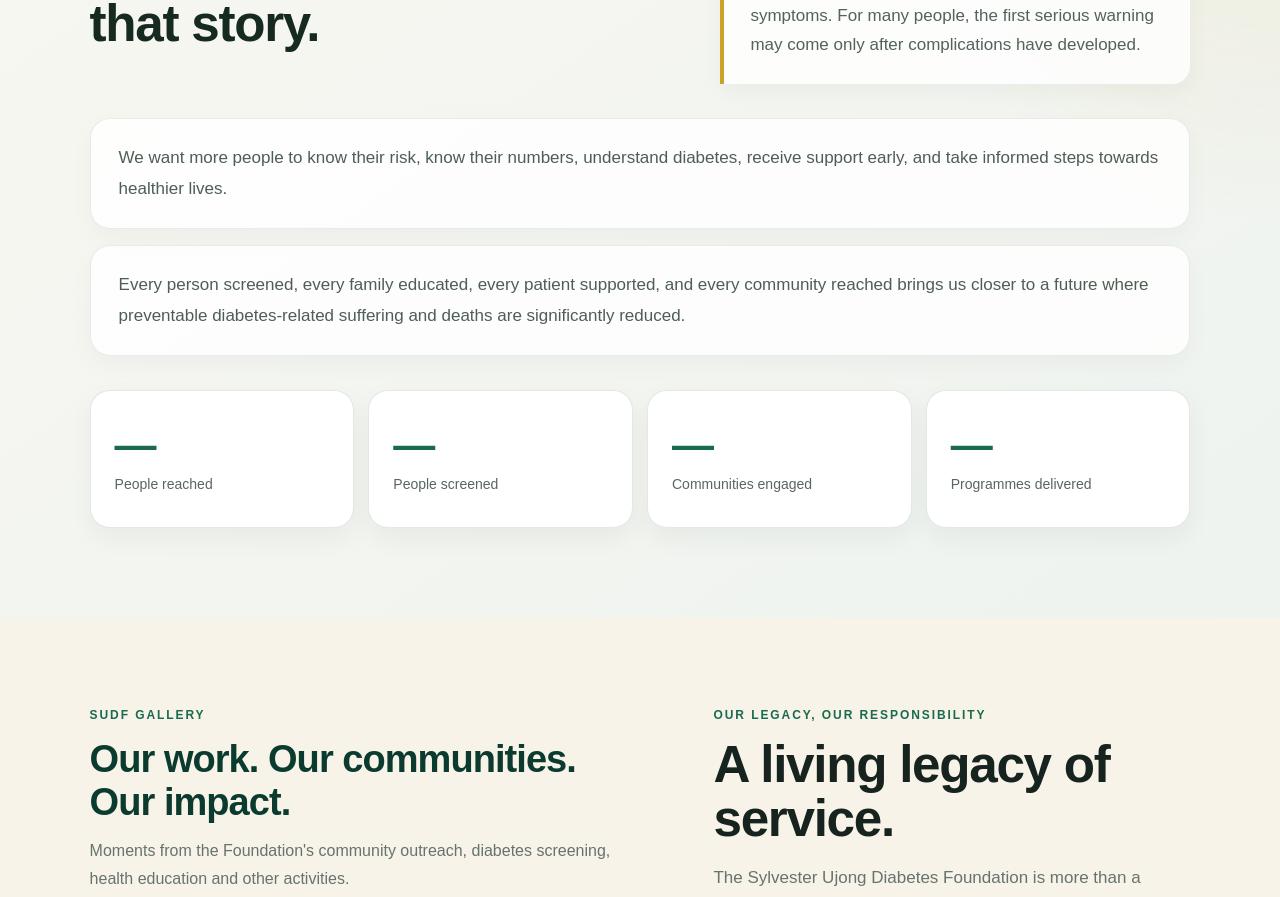
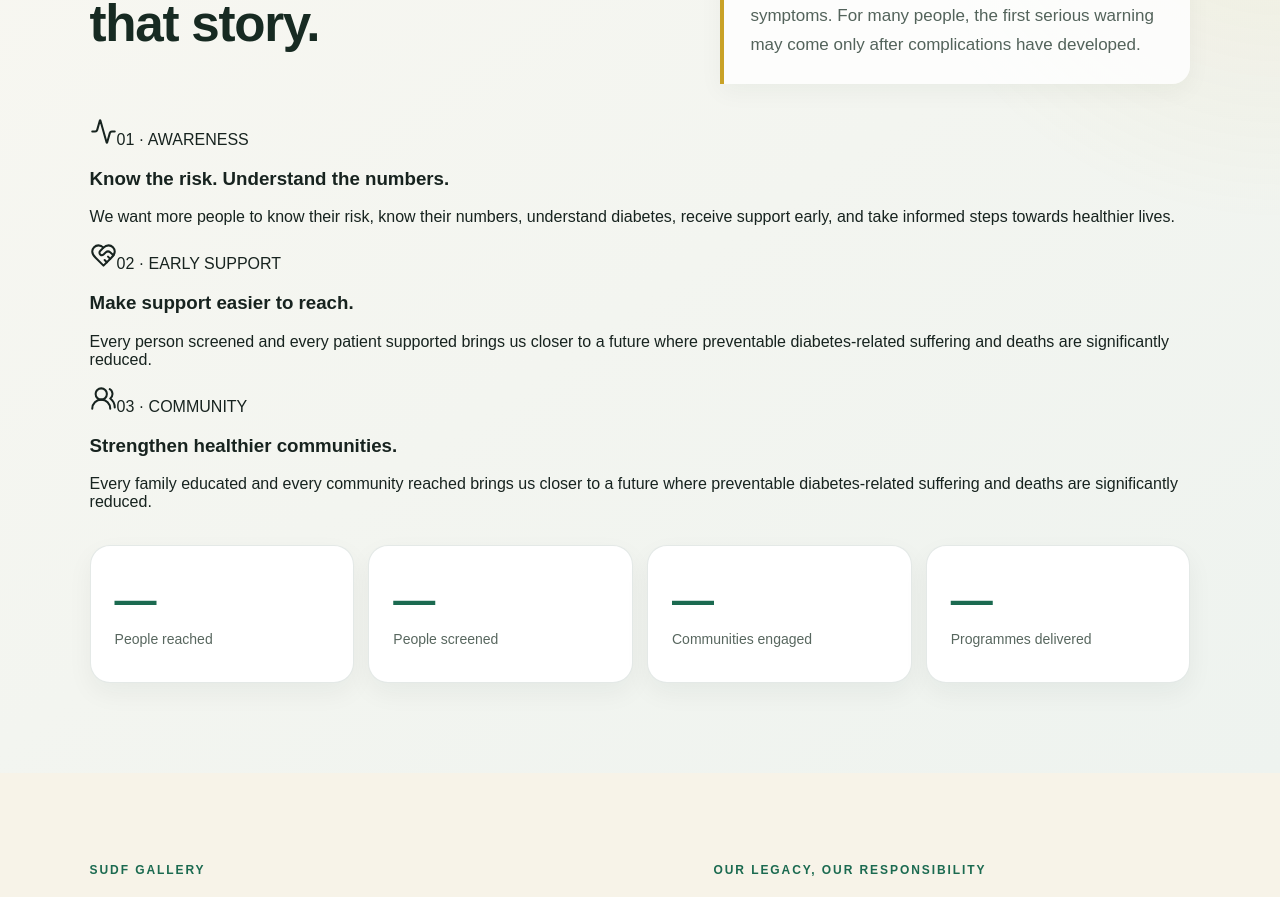
Before and after one commit to AkongShadrach/SUDF-website, a Next.js app: page / in a window 1280 px wide. Shown: the part 4436-5333 px from the top of the page. Built offline with nearby package versions, Linux system fonts and the light colour scheme.

Commit message:
Make homepage impact section more engaging and visual

```diff
--- a/app/page.tsx
+++ b/app/page.tsx
@@ -1,4 +1,5 @@
 import ObjectiveReveal from "../components/ObjectiveReveal";
+import { Activity, HeartHandshake, UsersRound } from "lucide-react";
 import SiteHeader from "../components/SiteHeader";
 
 const programs = [
@@ -164,12 +165,26 @@ export default function Home() {
             Diabetes can progress for years without obvious symptoms. For many people, the first serious warning may come only after complications have developed.
           </p>
         </div>
-        <p className="impact-copy">
-          We want more people to know their risk, know their numbers, understand diabetes, receive support early, and take informed steps towards healthier lives.
-        </p>
-        <p className="impact-copy">
-          Every person screened, every family educated, every patient supported, and every community reached brings us closer to a future where preventable diabetes-related suffering and deaths are significantly reduced.
-        </p>
+        <div className="sudf-impact-cards">
+          <article className="sudf-impact-card">
+            <span className="sudf-impact-icon"><Activity size={27} strokeWidth={1.8} aria-hidden="true" /></span>
+            <span className="sudf-impact-step">01 · AWARENESS</span>
+            <h3>Know the risk. Understand the numbers.</h3>
+            <p>We want more people to know their risk, know their numbers, understand diabetes, receive support early, and take informed steps towards healthier lives.</p>
+          </article>
+          <article className="sudf-impact-card">
+            <span className="sudf-impact-icon"><HeartHandshake size={27} strokeWidth={1.8} aria-hidden="true" /></span>
+            <span className="sudf-impact-step">02 · EARLY SUPPORT</span>
+            <h3>Make support easier to reach.</h3>
+            <p>Every person screened and every patient supported brings us closer to a future where preventable diabetes-related suffering and deaths are significantly reduced.</p>
+          </article>
+          <article className="sudf-impact-card">
+            <span className="sudf-impact-icon"><UsersRound size={27} strokeWidth={1.8} aria-hidden="true" /></span>
+            <span className="sudf-impact-step">03 · COMMUNITY</span>
+            <h3>Strengthen healthier communities.</h3>
+            <p>Every family educated and every community reached brings us closer to a future where preventable diabetes-related suffering and deaths are significantly reduced.</p>
+          </article>
+        </div>
         <div className="metrics">
           <div><strong>—</strong><span>People reached</span></div>
           <div><strong>—</strong><span>People screened</span></div>
```
